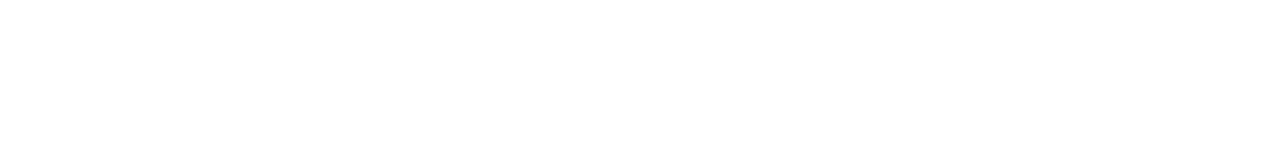
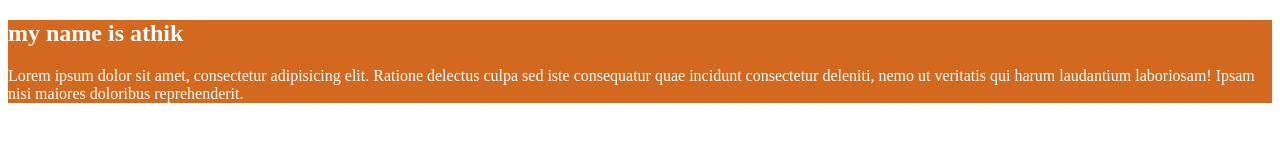
Before and after one commit to athikcodes/my-first-github-repo, a plain HTML site: page index.html in a window 1280 px wide. Drawn offline with Linux system fonts and the light colour scheme.

Commit message:
this is commit

```diff
--- /dev/null
+++ b/alsa css/css.css
@@ -0,0 +1,4 @@
+div{
+    background-color: chocolate;
+    color: white;
+}
--- a/index.html
+++ b/index.html
@@ -4,8 +4,12 @@
     <meta charset="UTF-8">
     <meta name="viewport" content="width=device-width, initial-scale=1.0">
     <title>My First Ever Github Repo</title>
+    <link rel="stylesheet" href="alsa css/css.css">
 </head>
 <body>
-
+    <div>
+        <h2>my name is athik</h2>
+        <p>Lorem ipsum dolor sit amet, consectetur adipisicing elit. Ratione delectus culpa sed iste consequatur quae incidunt consectetur deleniti, nemo ut veritatis qui harum laudantium laboriosam! Ipsam nisi maiores doloribus reprehenderit.</p>
+    </div>
 </body>
 </html>
```
